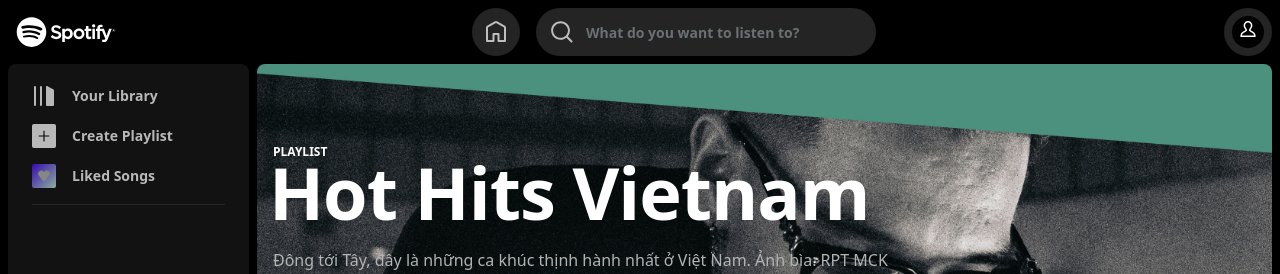
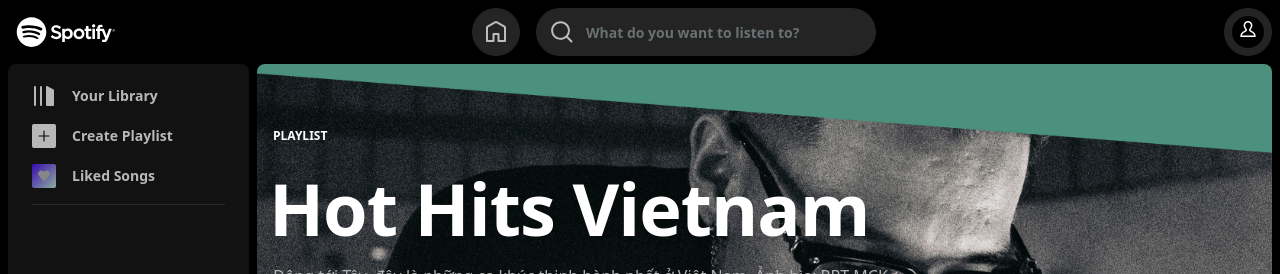
Before and after one commit to TynPham/react_spotify, a React (Vite) app: page / in a window 1280 px wide. Shown: the top 274 px of the page. Built offline with nearby package versions, Linux system fonts and the light colour scheme; no server answers.

Commit message:
update a little css^^

```diff
--- a/src/components/songs-main/Songs.jsx
+++ b/src/components/songs-main/Songs.jsx
@@ -68,7 +68,7 @@
       </div>
       <div
         ref={headerRef}
-        className="flex w-[calc(100%_-_273px)] lg:w-[98vw] h-[32px] items-center fixed top-[133.2px] bg-[#1a1a1a] invisible transition-all duration-600 opacity-0"
+        className="flex w-[calc(100%_-_273px)] lg:w-[98vw] w-97vw h-[32px] items-center fixed top-[133.2px] bg-[#1a1a1a] invisible transition-all duration-600 opacity-0"
       >
         <h4 className="w-[11.8%] sm:w-[15.8%] text-center">#</h4>
         <h4 className="text-left text-[12px] w-[31.2%] sm:w-[43.2%] font-medium">
--- a/src/components/songs-main/Title.jsx
+++ b/src/components/songs-main/Title.jsx
@@ -9,8 +9,8 @@
         backgroundImage: `url(${IMG})`,
       }}
     >
-      <h2 className="text-xs font-semibold mt-20 sm:mt-[3rem]">PLAYLIST</h2>
-      <h1 className="text-[4.5rem] sm:text-[2.5rem] font-bold tracking-[-1px] leading-[2rem] sm:leading-[3rem] md:leading-[4rem] lg:leading-[5rem] mt-4 sm:mt-[0] ml-[-4px]">
+      <h2 className="text-xs font-semibold mt-16 sm:mt-[3rem]">PLAYLIST</h2>
+      <h1 className="text-[4.5rem] sm:text-[2.5rem] font-bold tracking-[-1px] leading-[2rem] sm:leading-[3rem] md:leading-[4rem] lg:leading-[5rem] mt-12 sm:mt-[0] ml-[-4px]">
         Hot Hits Vietnam
       </h1>
       <span className="text-[#b3b3b3] text-[1rem] block font-normal mt-10 sm:mt-[0.5rem]">
```
